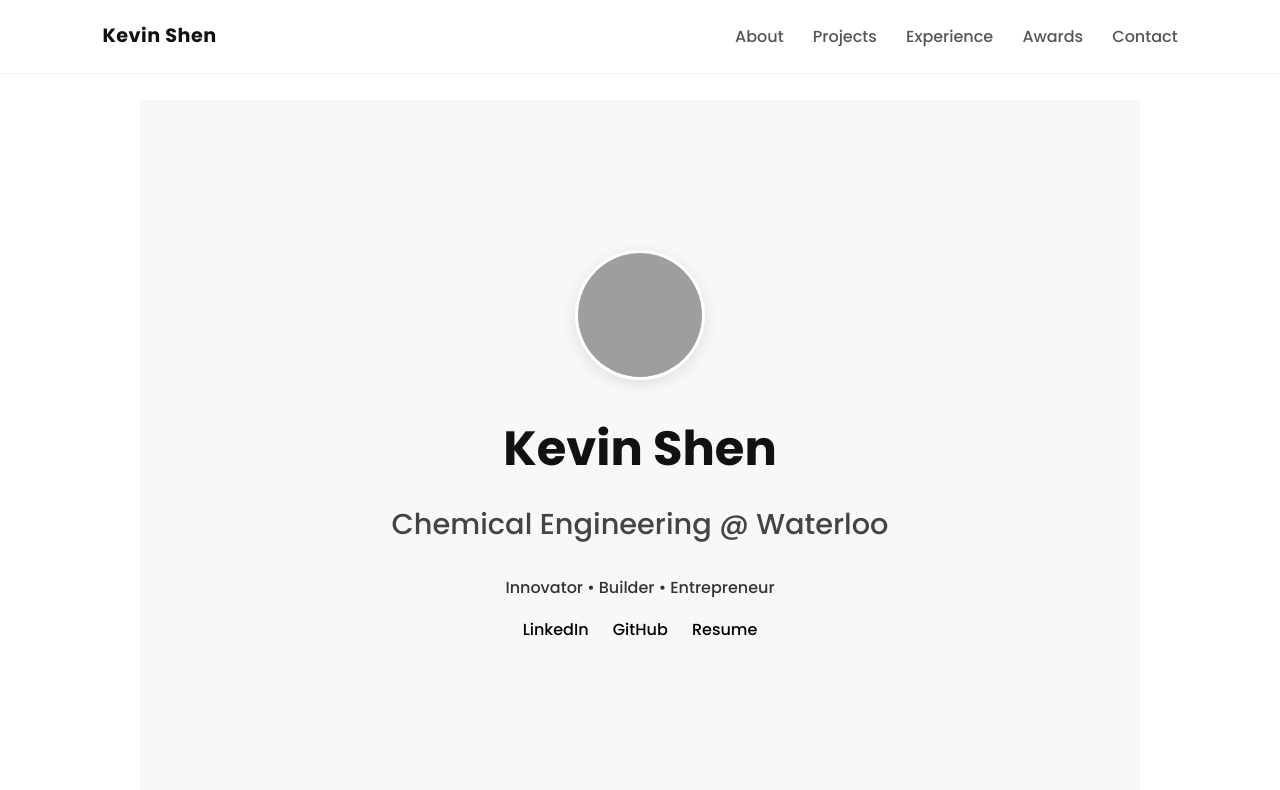
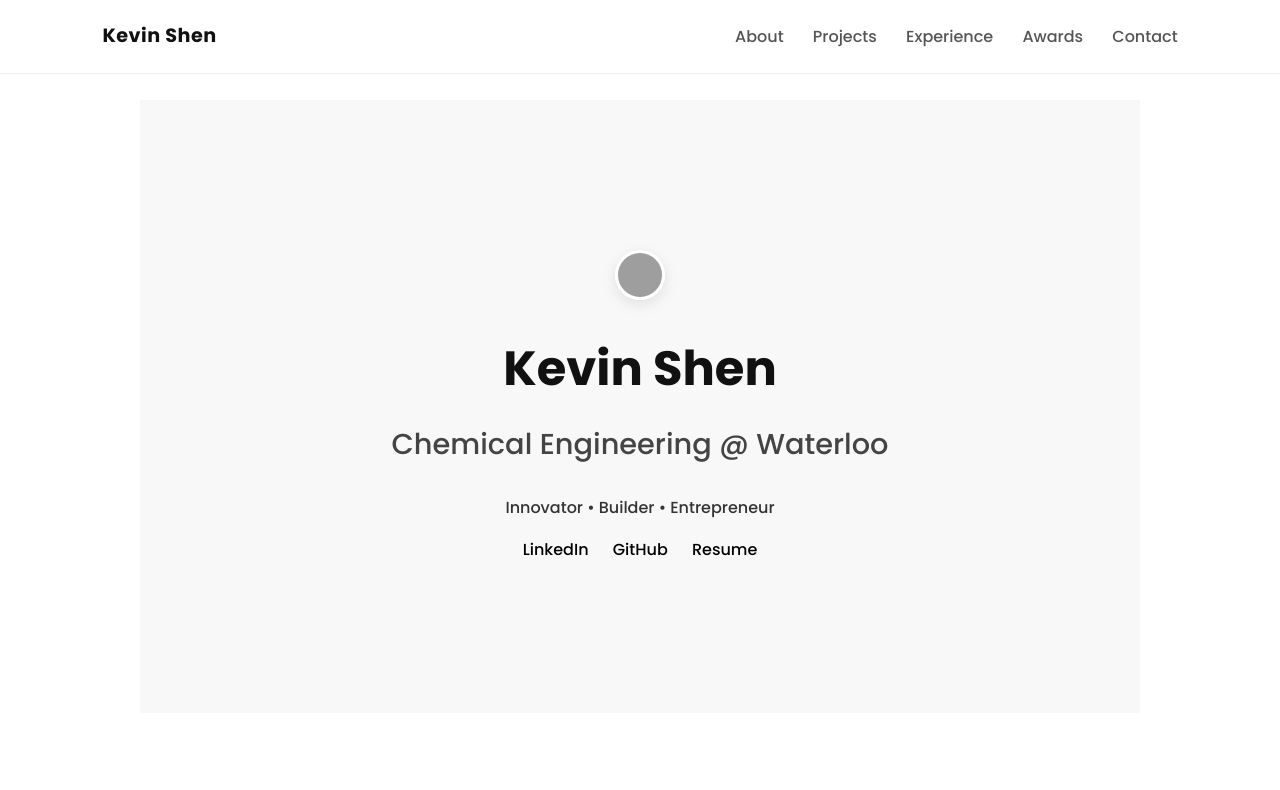
Before and after one commit to Storntreat/kshen, a plain HTML site: page index.html in a window 1280 px wide. Shown: the top 790 px of the page. Drawn offline with Linux system fonts and the light colour scheme; grey boxes are pictures that could not be loaded.

Commit message:
fix again

```diff
--- a/styles.css
+++ b/styles.css
@@ -143,8 +143,8 @@ footer {
 }
 
 .profile-pic {
-  width: 130px; /* perfect size for a centered hero image */
-  height: 130px; /* force equal width & height */
+  width: 50px; /* perfect size for a centered hero image */
+  height: 50px; /* force equal width & height */
   border-radius: 50%; /* makes it circular */
   object-fit: cover; /* zoom/crop instead of stretch */
   object-position: center; /* center your face */
```
